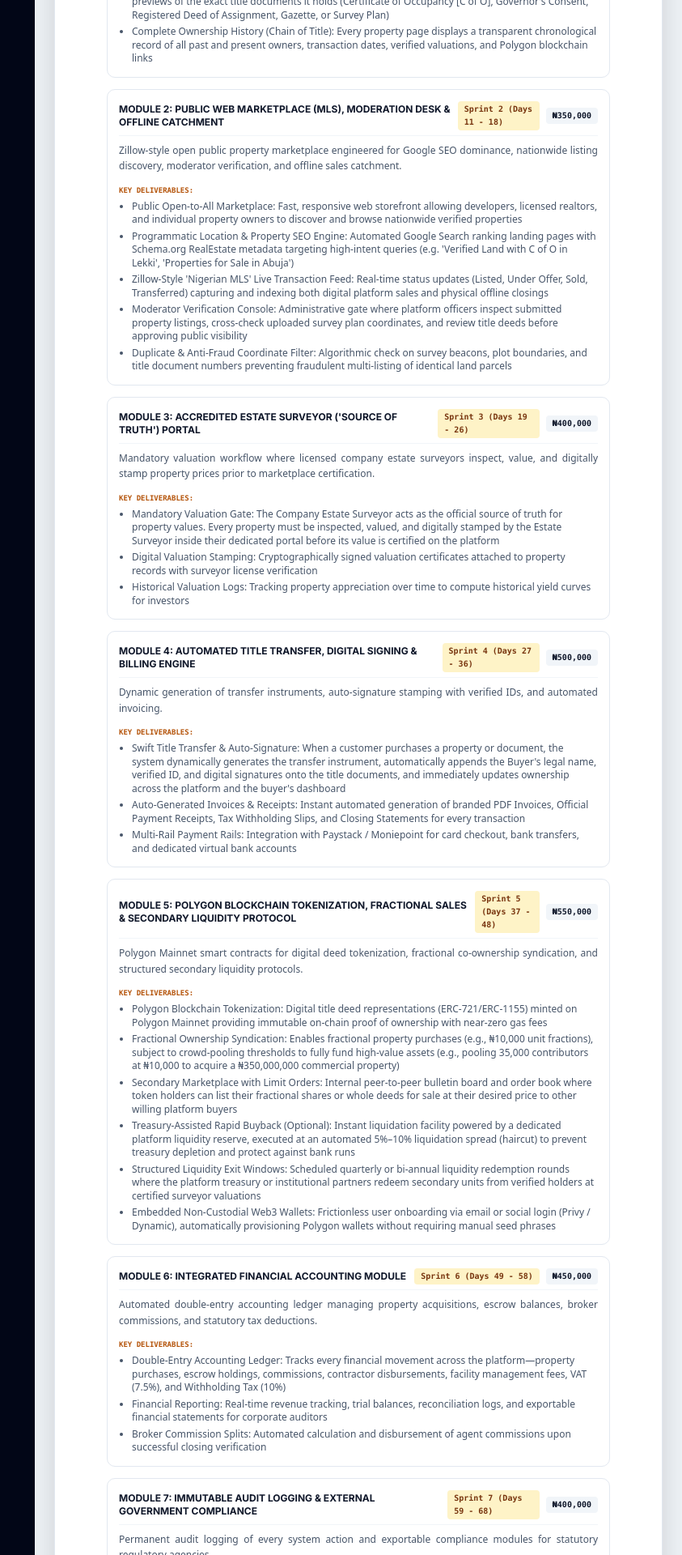
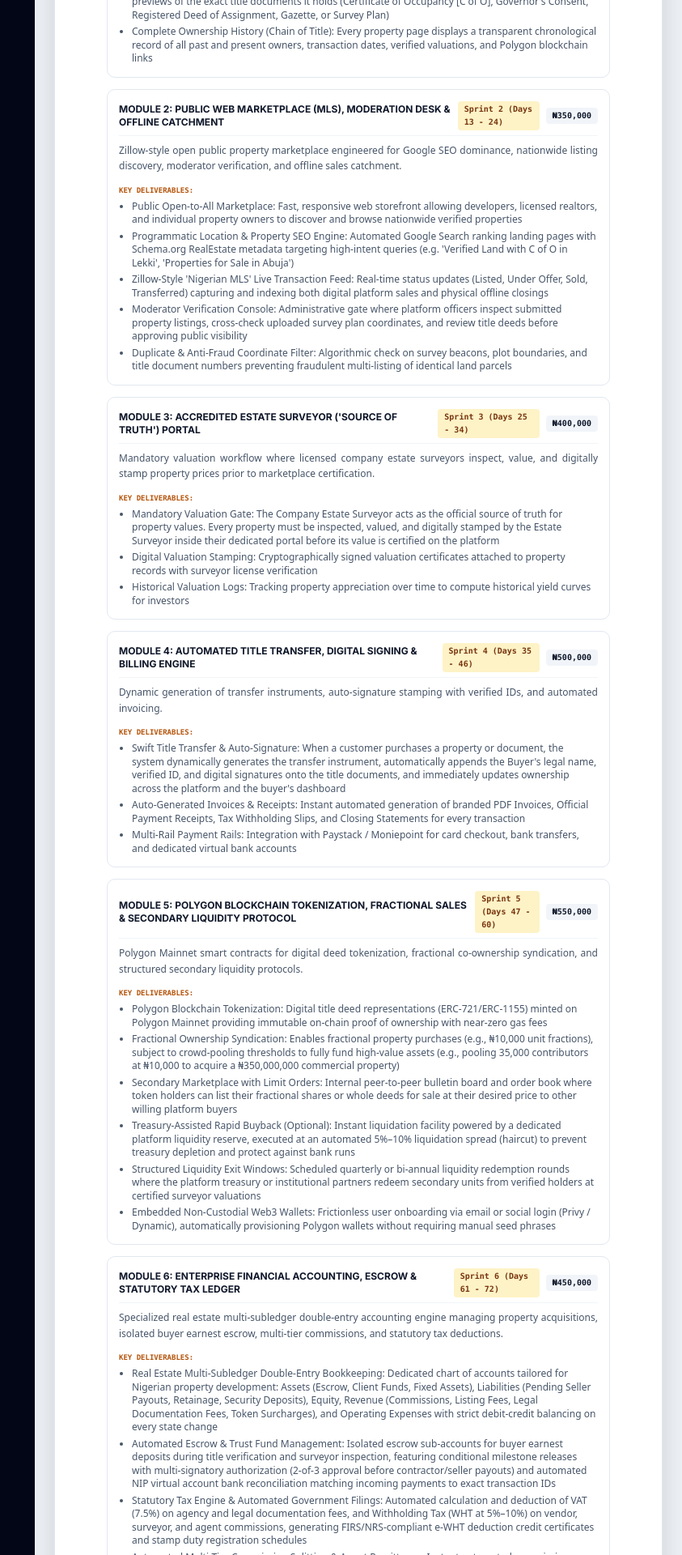
Before and after one commit to clintondotcpp/salescowboy-site, a Next.js app: page /real-estate-proposal in a window 1280 px wide. Shown: the part 1460-3380 px from the top of the page at 81% size, without its empty margins (437-1280 px from the left). Built offline with nearby package versions, Linux system fonts and the light colour scheme; no server answers; a web font is replaced by a local one.

Commit message:
feat: expand enterprise real estate accounting details and set project duration to 3 months (90 days)

```diff
--- a/app/proposal/page.tsx
+++ b/app/proposal/page.tsx
@@ -87,7 +87,7 @@ const PRESETS = [
       {
         id: "1",
         title: "Module 1: Property Detail Page, Title Showcase & Ownership History",
-        timeline: "Sprint 1 (Days 1 - 10)",
+        timeline: "Sprint 1 (Days 1 - 12)",
         cost: 450000,
         description: "Dedicated property pages featuring media galleries, map coordinates, structural specs, valuation badges, and transparent title document verification.",
         deliverables: [
@@ -99,7 +99,7 @@ const PRESETS = [
       {
         id: "2",
         title: "Module 2: Public Web Marketplace (MLS), Moderation Desk & Offline Catchment",
-        timeline: "Sprint 2 (Days 11 - 18)",
+        timeline: "Sprint 2 (Days 13 - 24)",
         cost: 350000,
         description: "Zillow-style open public property marketplace engineered for Google SEO dominance, nationwide listing discovery, moderator verification, and offline sales catchment.",
         deliverables: [
@@ -113,7 +113,7 @@ const PRESETS = [
       {
         id: "3",
         title: "Module 3: Accredited Estate Surveyor ('Source of Truth') Portal",
-        timeline: "Sprint 3 (Days 19 - 26)",
+        timeline: "Sprint 3 (Days 25 - 34)",
         cost: 400000,
         description: "Mandatory valuation workflow where licensed company estate surveyors inspect, value, and digitally stamp property prices prior to marketplace certification.",
         deliverables: [
@@ -125,7 +125,7 @@ const PRESETS = [
       {
         id: "4",
         title: "Module 4: Automated Title Transfer, Digital Signing & Billing Engine",
-        timeline: "Sprint 4 (Days 27 - 36)",
+        timeline: "Sprint 4 (Days 35 - 46)",
         cost: 500000,
         description: "Dynamic generation of transfer instruments, auto-signature stamping with verified IDs, and automated invoicing.",
         deliverables: [
@@ -137,7 +137,7 @@ const PRESETS = [
       {
         id: "5",
         title: "Module 5: Polygon Blockchain Tokenization, Fractional Sales & Secondary Liquidity Protocol",
-        timeline: "Sprint 5 (Days 37 - 48)",
+        timeline: "Sprint 5 (Days 47 - 60)",
         cost: 550000,
         description: "Polygon Mainnet smart contracts for digital deed tokenization, fractional co-ownership syndication, and structured secondary liquidity protocols.",
         deliverables: [
@@ -151,20 +151,22 @@ const PRESETS = [
       },
       {
         id: "6",
-        title: "Module 6: Integrated Financial Accounting Module",
-        timeline: "Sprint 6 (Days 49 - 58)",
+        title: "Module 6: Enterprise Financial Accounting, Escrow & Statutory Tax Ledger",
+        timeline: "Sprint 6 (Days 61 - 72)",
         cost: 450000,
-        description: "Automated double-entry accounting ledger managing property acquisitions, escrow balances, broker commissions, and statutory tax deductions.",
-        deliverables: [
-          "Double-Entry Accounting Ledger: Tracks every financial movement across the platform—property purchases, escrow holdings, commissions, contractor disbursements, facility management fees, VAT (7.5%), and Withholding Tax (10%)",
-          "Financial Reporting: Real-time revenue tracking, trial balances, reconciliation logs, and exportable financial statements for corporate auditors",
-          "Broker Commission Splits: Automated calculation and disbursement of agent commissions upon successful closing verification"
+        description: "Specialized real estate multi-subledger double-entry accounting engine managing property acquisitions, isolated buyer earnest escrow, multi-tier commissions, and statutory tax deductions.",
+        deliverables: [
+          "Real Estate Multi-Subledger Double-Entry Bookkeeping: Dedicated chart of accounts tailored for Nigerian property development: Assets (Escrow, Client Funds, Fixed Assets), Liabilities (Pending Seller Payouts, Retainage, Security Deposits), Equity, Revenue (Commissions, Listing Fees, Legal Documentation Fees, Token Surcharges), and Operating Expenses with strict debit-credit balancing on every state change",
+          "Automated Escrow & Trust Fund Management: Isolated escrow sub-accounts for buyer earnest deposits during title verification and surveyor inspection, featuring conditional milestone releases with multi-signatory authorization (2-of-3 approval before contractor/seller payouts) and automated NIP virtual account bank reconciliation matching incoming payments to exact transaction IDs",
+          "Statutory Tax Engine & Automated Government Filings: Automated calculation and deduction of VAT (7.5%) on agency and legal documentation fees, and Withholding Tax (WHT at 5%–10%) on vendor, surveyor, and agent commissions, generating FIRS/NRS-compliant e-WHT deduction credit certificates and stamp duty registration schedules",
+          "Automated Multi-Tier Commission Splitting & Agent Remittance: Instant automated commission allocation across listing agents, selling realtors, lead generation partners, and platform royalties, with automated batch payout disbursement directly to Nigerian commercial bank accounts (NUBAN) via banking API integration with automated payment advice slips",
+          "Real Estate Financial Statements & Fractional Yield Distribution: Real-time generation of Balance Sheets, Profit & Loss (P&L) statements, Cash Flow projections, and Trial Balances. Includes rental dividend yield distribution calculators for fractional token holders and automated tenant service charge / facility billing ledgers, with one-click export to Excel, CSV, and PDF audit dossiers"
         ]
       },
       {
         id: "7",
         title: "Module 7: Immutable Audit Logging & External Government Compliance",
-        timeline: "Sprint 7 (Days 59 - 68)",
+        timeline: "Sprint 7 (Days 73 - 82)",
         cost: 400000,
         description: "Permanent audit logging of every system action and exportable compliance modules for statutory regulatory agencies.",
         deliverables: [
@@ -176,7 +178,7 @@ const PRESETS = [
       {
         id: "8",
         title: "Module 8: End-to-End Asset Lifecycle (Acquisition, Construction & Facility Management)",
-        timeline: "Sprint 8 (Days 69 - 80)",
+        timeline: "Sprint 8 (Days 83 - 90)",
         cost: 400000,
         description: "Full ERP tracking covering land due diligence, construction bill-of-quantities milestones, and tenant facility operations.",
         deliverables: [
--- a/app/real-estate-proposal/page.tsx
+++ b/app/real-estate-proposal/page.tsx
@@ -109,7 +109,7 @@ const DEFAULT_REAL_ESTATE_PROPOSAL: RealEstateProposalState = {
     {
       id: "1",
       title: "Module 1: Property Detail Page, Title Showcase & Ownership History",
-      timeline: "Sprint 1 (Days 1 - 10)",
+      timeline: "Sprint 1 (Days 1 - 12)",
       cost: 450000,
       description: "Dedicated property pages featuring media galleries, map coordinates, structural specs, valuation badges, and transparent title document verification.",
       deliverables: [
@@ -121,7 +121,7 @@ const DEFAULT_REAL_ESTATE_PROPOSAL: RealEstateProposalState = {
     {
       id: "2",
       title: "Module 2: Public Web Marketplace (MLS), Moderation Desk & Offline Catchment",
-      timeline: "Sprint 2 (Days 11 - 18)",
+      timeline: "Sprint 2 (Days 13 - 24)",
       cost: 350000,
       description: "Zillow-style open public property marketplace engineered for Google SEO dominance, nationwide listing discovery, moderator verification, and offline sales catchment.",
       deliverables: [
@@ -135,7 +135,7 @@ const DEFAULT_REAL_ESTATE_PROPOSAL: RealEstateProposalState = {
     {
       id: "3",
       title: "Module 3: Accredited Estate Surveyor ('Source of Truth') Portal",
-      timeline: "Sprint 3 (Days 19 - 26)",
+      timeline: "Sprint 3 (Days 25 - 34)",
       cost: 400000,
       description: "Mandatory valuation workflow where licensed company estate surveyors inspect, value, and digitally stamp property prices prior to marketplace certification.",
       deliverables: [
@@ -147,7 +147,7 @@ const DEFAULT_REAL_ESTATE_PROPOSAL: RealEstateProposalState = {
     {
       id: "4",
       title: "Module 4: Automated Title Transfer, Digital Signing & Billing Engine",
-      timeline: "Sprint 4 (Days 27 - 36)",
+      timeline: "Sprint 4 (Days 35 - 46)",
       cost: 500000,
       description: "Dynamic generation of transfer instruments, auto-signature stamping with verified IDs, and automated invoicing.",
       deliverables: [
@@ -159,7 +159,7 @@ const DEFAULT_REAL_ESTATE_PROPOSAL: RealEstateProposalState = {
     {
       id: "5",
       title: "Module 5: Polygon Blockchain Tokenization, Fractional Sales & Secondary Liquidity Protocol",
-      timeline: "Sprint 5 (Days 37 - 48)",
+      timeline: "Sprint 5 (Days 47 - 60)",
       cost: 550000,
       description: "Polygon Mainnet smart contracts for digital deed tokenization, fractional co-ownership syndication, and structured secondary liquidity protocols.",
       deliverables: [
@@ -173,20 +173,22 @@ const DEFAULT_REAL_ESTATE_PROPOSAL: RealEstateProposalState = {
     },
     {
       id: "6",
-      title: "Module 6: Integrated Financial Accounting Module",
-      timeline: "Sprint 6 (Days 49 - 58)",
+      title: "Module 6: Enterprise Financial Accounting, Escrow & Statutory Tax Ledger",
+      timeline: "Sprint 6 (Days 61 - 72)",
       cost: 450000,
-      description: "Automated double-entry accounting ledger managing property acquisitions, escrow balances, broker commissions, and statutory tax deductions.",
+      description: "Specialized real estate multi-subledger double-entry accounting engine managing property acquisitions, isolated buyer earnest escrow, multi-tier commissions, and statutory tax deductions.",
       deliverables: [
-        "Double-Entry Accounting Ledger: Tracks every financial movement across the platform—property purchases, escrow holdings, commissions, contractor disbursements, facility management fees, VAT (7.5%), and Withholding Tax (10%)",
-        "Financial Reporting: Real-time revenue tracking, trial balances, reconciliation logs, and exportable financial statements for corporate auditors",
-        "Broker Commission Splits: Automated calculation and disbursement of agent commissions upon successful closing verification"
+        "Real Estate Multi-Subledger Double-Entry Bookkeeping: Dedicated chart of accounts tailored for Nigerian property development: Assets (Escrow, Client Funds, Fixed Assets), Liabilities (Pending Seller Payouts, Retainage, Security Deposits), Equity, Revenue (Commissions, Listing Fees, Legal Documentation Fees, Token Surcharges), and Operating Expenses with strict debit-credit balancing on every state change",
+        "Automated Escrow & Trust Fund Management: Isolated escrow sub-accounts for buyer earnest deposits during title verification and surveyor inspection, featuring conditional milestone releases with multi-signatory authorization (2-of-3 approval before contractor/seller payouts) and automated NIP virtual account bank reconciliation matching incoming payments to exact transaction IDs",
+        "Statutory Tax Engine & Automated Government Filings: Automated calculation and deduction of VAT (7.5%) on agency and legal documentation fees, and Withholding Tax (WHT at 5%–10%) on vendor, surveyor, and agent commissions, generating FIRS/NRS-compliant e-WHT deduction credit certificates and stamp duty registration schedules",
+        "Automated Multi-Tier Commission Splitting & Agent Remittance: Instant automated commission allocation across listing agents, selling realtors, lead generation partners, and platform royalties, with automated batch payout disbursement directly to Nigerian commercial bank accounts (NUBAN) via banking API integration with automated payment advice slips",
+        "Real Estate Financial Statements & Fractional Yield Distribution: Real-time generation of Balance Sheets, Profit & Loss (P&L) statements, Cash Flow projections, and Trial Balances. Includes rental dividend yield distribution calculators for fractional token holders and automated tenant service charge / facility billing ledgers, with one-click export to Excel, CSV, and PDF audit dossiers"
       ]
     },
     {
       id: "7",
       title: "Module 7: Immutable Audit Logging & External Government Compliance",
-      timeline: "Sprint 7 (Days 59 - 68)",
+      timeline: "Sprint 7 (Days 73 - 82)",
       cost: 400000,
       description: "Permanent audit logging of every system action and exportable compliance modules for statutory regulatory agencies.",
       deliverables: [
@@ -198,7 +200,7 @@ const DEFAULT_REAL_ESTATE_PROPOSAL: RealEstateProposalState = {
     {
       id: "8",
       title: "Module 8: End-to-End Asset Lifecycle (Acquisition, Construction & Facility Management)",
-      timeline: "Sprint 8 (Days 69 - 80)",
+      timeline: "Sprint 8 (Days 83 - 90)",
       cost: 400000,
       description: "Full ERP tracking covering land due diligence, construction bill-of-quantities milestones, and tenant facility operations.",
       deliverables: [
@@ -221,14 +223,14 @@ const DEFAULT_REAL_ESTATE_PROPOSAL: RealEstateProposalState = {
   infrastructureNotes: "Total Estimated Monthly Running Cost: ~$20 – $60 / month. Note: Paid directly by the Client to infrastructure providers; no markup added by Developer. One-time/annual app store registration fees: Google Play Console ($25 one-time), Apple Developer Account ($99/year).",
 
   totalCost: 3500000,
-  timeline: "8 – 12 Weeks (Sprint-based deliveries across all 3 platforms)",
+  timeline: "3 Months (90 Days) — Sprint-based deliveries across all 3 platforms",
   paymentMilestones: [
-    { label: "Milestone 1: 50% Mobilization Deposit (System Architecture, UI/UX, DB Setup & Initial Sprints)", percentage: 50, amount: 1750000 },
-    { label: "Milestone 2: 30% Staging & UAT Milestone (Web Marketplace, Admin Portals, Mobile Beta & Testnet)", percentage: 30, amount: 1050000 },
-    { label: "Milestone 3: 20% Final Launch & Handover (Production Railway, Polygon Mainnet & App Stores)", percentage: 20, amount: 700000 }
+    { label: "Milestone 1: 50% Mobilization Deposit (System Architecture, UI/UX, DB Setup & Months 1–2 Development)", percentage: 50, amount: 1750000 },
+    { label: "Milestone 2: 30% Staging & UAT Milestone (Day 60: Web Marketplace, Admin Portals, Mobile Beta & Testnet for 30-Day Client UAT)", percentage: 30, amount: 1050000 },
+    { label: "Milestone 3: 20% Final Launch & Handover (Day 90: Production Railway, Polygon Mainnet & App Stores)", percentage: 20, amount: 700000 }
   ],
   bankInfo: "Bank Name: GUARANTY TRUST BANK\nAccount Name: SALES COWBOY MARKETING SOLUTIONS\nAccount Number: 3006086291",
-  notes: "1. Total Project Investment: ₦3,500,000 all-inclusive custom development fee.\n2. Milestone Payments: 50% Mobilization (₦1,750,000) upon contract execution; 30% Staging & UAT (₦1,050,000); 20% Handover & Production Deployment (₦700,000).\n3. Bank Details: Guaranty Trust Bank, Account No: 3006086291, Sales Cowboy Marketing Solutions.\n4. Warranty: Includes 45 days post-launch bug-fix warranty and handover documentation.\n5. IP Rights: 100% full code ownership and smart contract keys transferred upon final milestone settlement.\n6. Secondary Liquidity & Fractional Syndication: Real estate is an inherently illiquid physical asset. Rapid liquidation is strictly facilitated through (a) Secondary Marketplace with Limit Orders, (b) Treasury-Assisted Rapid Buyback at an automated 5%–10% liquidation spread (haircut) to protect platform cash reserves, or (c) Structured quarterly/bi-annual exit windows. Fractional property acquisitions are dependent upon sufficient pool aggregation (e.g., pooling ₦10,000 fractions to acquire a ₦350M asset)."
+  notes: "1. Total Project Investment: ₦3,500,000 all-inclusive custom development fee.\n2. Project Duration: 3 Months (90 calendar days) from contract execution.\n3. Milestone Payments: 50% Mobilization (₦1,750,000) upon contract execution; 30% Staging & UAT (₦1,050,000 at Day 60); 20% Handover & Production Deployment (₦700,000 at Day 90).\n4. Bank Details: Guaranty Trust Bank, Account No: 3006086291, Sales Cowboy Marketing Solutions.\n5. Warranty: Includes 45 days post-launch bug-fix warranty and handover documentation.\n6. IP Rights: 100% full code ownership and smart contract keys transferred upon final milestone settlement.\n7. Secondary Liquidity & Fractional Syndication: Real estate is an inherently illiquid physical asset. Rapid liquidation is strictly facilitated through (a) Secondary Marketplace with Limit Orders, (b) Treasury-Assisted Rapid Buyback at an automated 5%–10% liquidation spread (haircut) to protect platform cash reserves, or (c) Structured quarterly/bi-annual exit windows. Fractional property acquisitions are dependent upon sufficient pool aggregation (e.g., pooling ₦10,000 fractions to acquire a ₦350M asset)."
 };
 
 // UTF-8 Base64 serialization
```
Also changed, not shown: app/agreement/page.tsx (+5 -5 lines), temp-nov/agreement-letterhead.html (+5 -5 lines), temp-nov/proposal-letterhead.html (+19 -16 lines), 2 other files (tests, documents, lock files or other folders).
